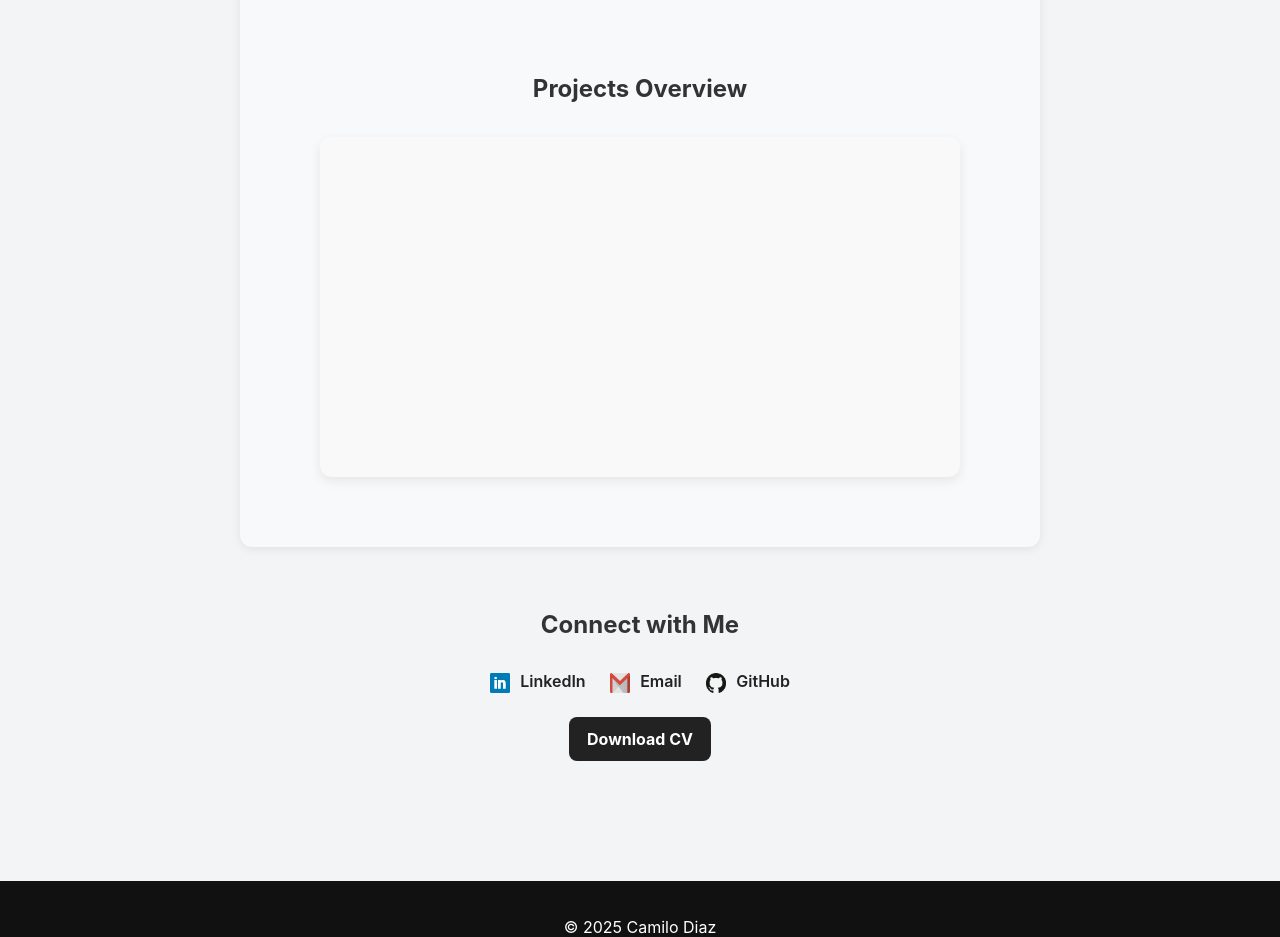
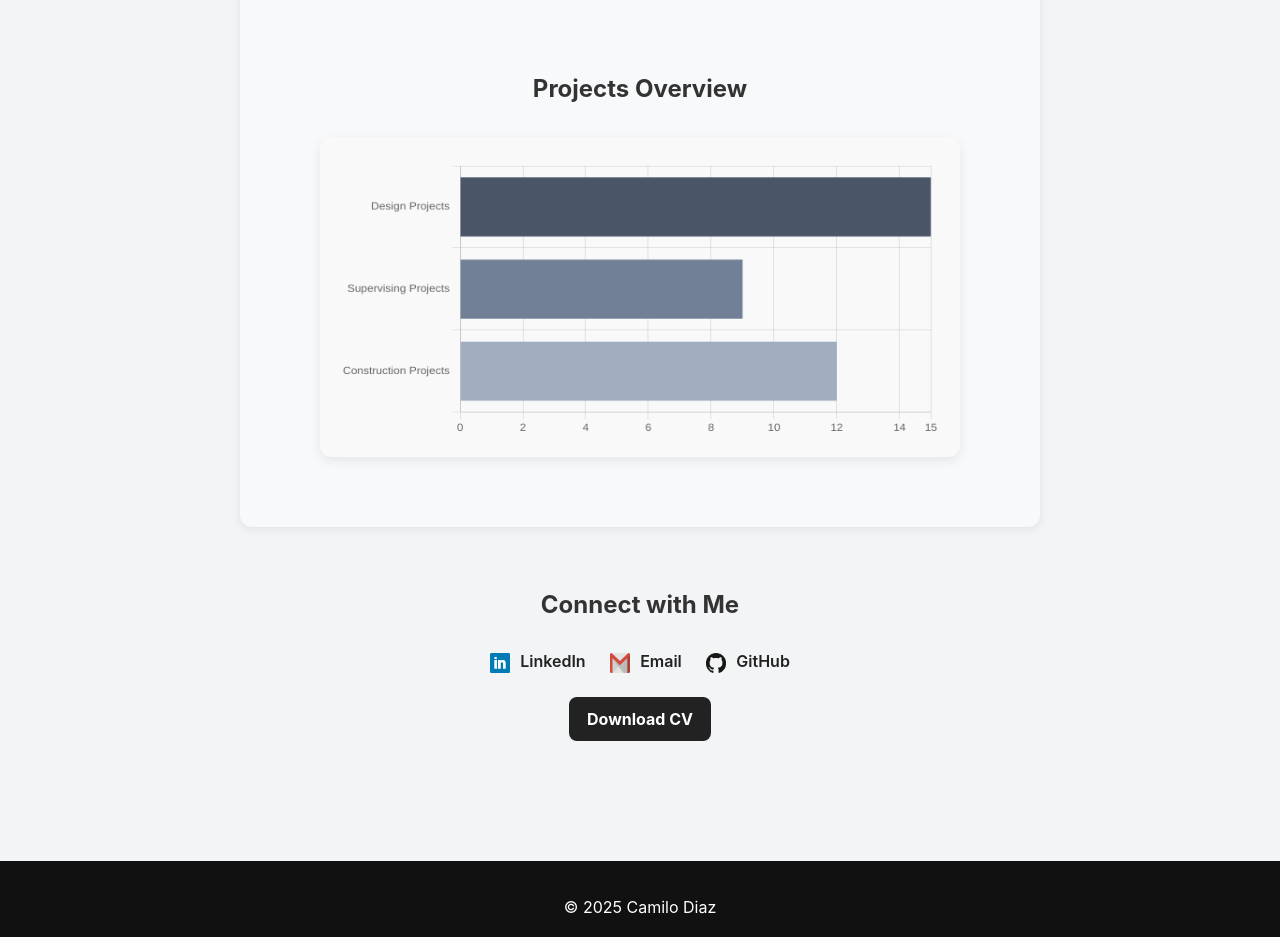
Before and after one commit to Camilo07Diaz/Camilo07Diaz.github.io, a plain HTML site: page english/civil.html in a window 1280 px wide. Shown: the part 1080-2017 px from the top of the page. Drawn offline with nearby package versions, Linux system fonts and the light colour scheme.

Commit message:
Update civil.html

```diff
--- a/english/civil.html
+++ b/english/civil.html
@@ -52,6 +52,7 @@ Throughout my career, I successfully coordinated multidisciplinary teams, optimi
   <canvas id="projectsChart" width="600" height="300"></canvas>
 </section>
      <!-- Chart Script -->
+<script src="https://cdn.jsdelivr.net/npm/chart.js"></script>
 <script>
   const ctx = document.getElementById('projectsChart').getContext('2d');
   new Chart(ctx, {
@@ -61,18 +62,14 @@ Throughout my career, I successfully coordinated multidisciplinary teams, optimi
       datasets: [{
         label: 'Number of Projects',
         data: [15, 9, 12],
-          backgroundColor: '#1abc9c'
+        backgroundColor: ['#4a5568', '#718096', '#a0aec0'] // tonos sobrios
       }]
     },
     options: {
       indexAxis: 'y',
       responsive: true,
-        plugins: {
-          legend: { display: false }
-        },
-        scales: {
-          x: { beginAtZero: true, max: 15 }
-        }
+      plugins: { legend: { display: false } },
+      scales: { x: { beginAtZero: true, max: 15 } }
     }
   });
 </script>
```
Lines whose indentation alone changed are shown as unchanged.
